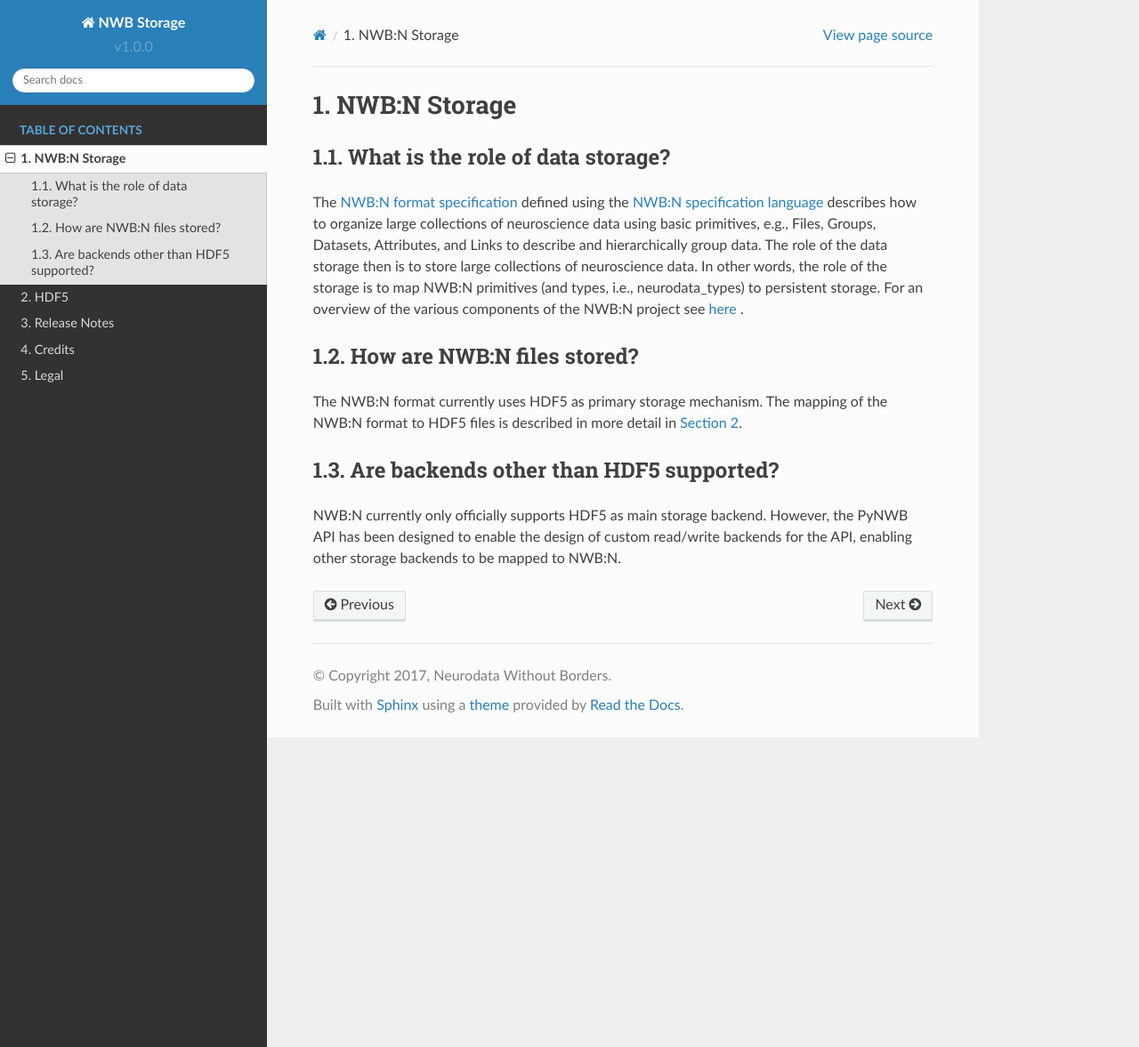
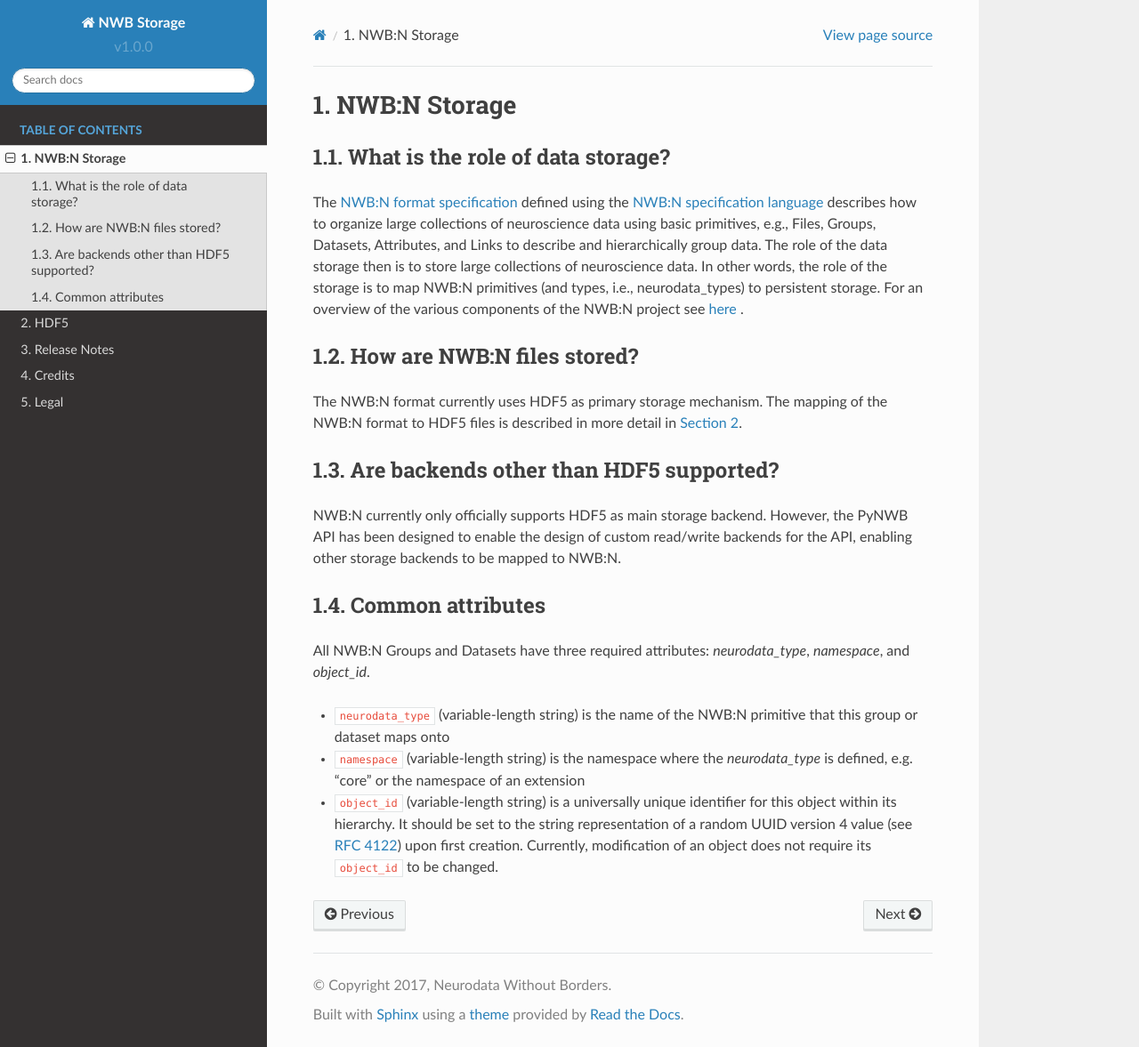
Before and after one commit to NeurodataWithoutBorders/nwb-schema, a Sphinx documentation site: the page built from docs/storage/source/storage_description.rst, in a window 1280 px wide and 1177 px high. Shown: the whole window at 89% size. Built offline with Sphinx 7.4.7 and the Read the Docs theme 2.0.0, drawn with Linux system fonts in a browser that asks for light colours.

Commit message:
Describe neurodata_type, namespace, and object_id

```diff
--- a/docs/storage/source/storage_description.rst
+++ b/docs/storage/source/storage_description.rst
@@ -29,3 +29,12 @@ Are backends other than HDF5 supported?
 NWB:N currently only officially supports HDF5 as main storage backend. However, the PyNWB API has been
 designed to enable the design of custom read/write backends for the API, enabling other storage backends
 to be mapped to NWB:N.
+
+Common attributes
+=================
+
+All NWB:N Groups and Datasets have three required attributes: `neurodata_type`, `namespace`, and `object_id`.
+
+- ``neurodata_type`` (variable-length string) is the name of the NWB:N primitive that this group or dataset maps onto
+- ``namespace`` (variable-length string) is the namespace where the `neurodata_type` is defined, e.g. "core" or the namespace of an extension
+- ``object_id`` (variable-length string) is a universally unique identifier for this object within its hierarchy. It should be set to the string representation of a random UUID version 4 value (see `RFC 4122 <https://tools.ietf.org/html/rfc4122>`_) upon first creation. Currently, modification of an object does not require its ``object_id`` to be changed.
```
